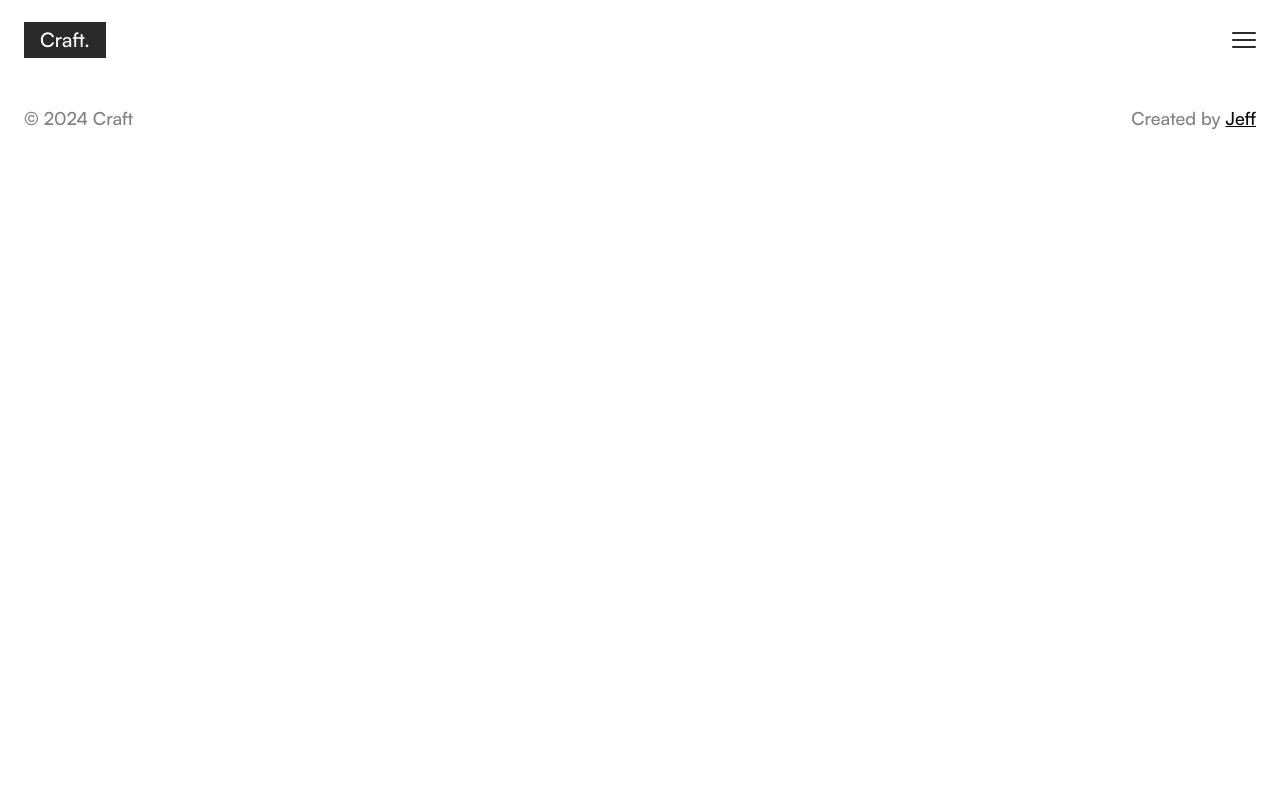
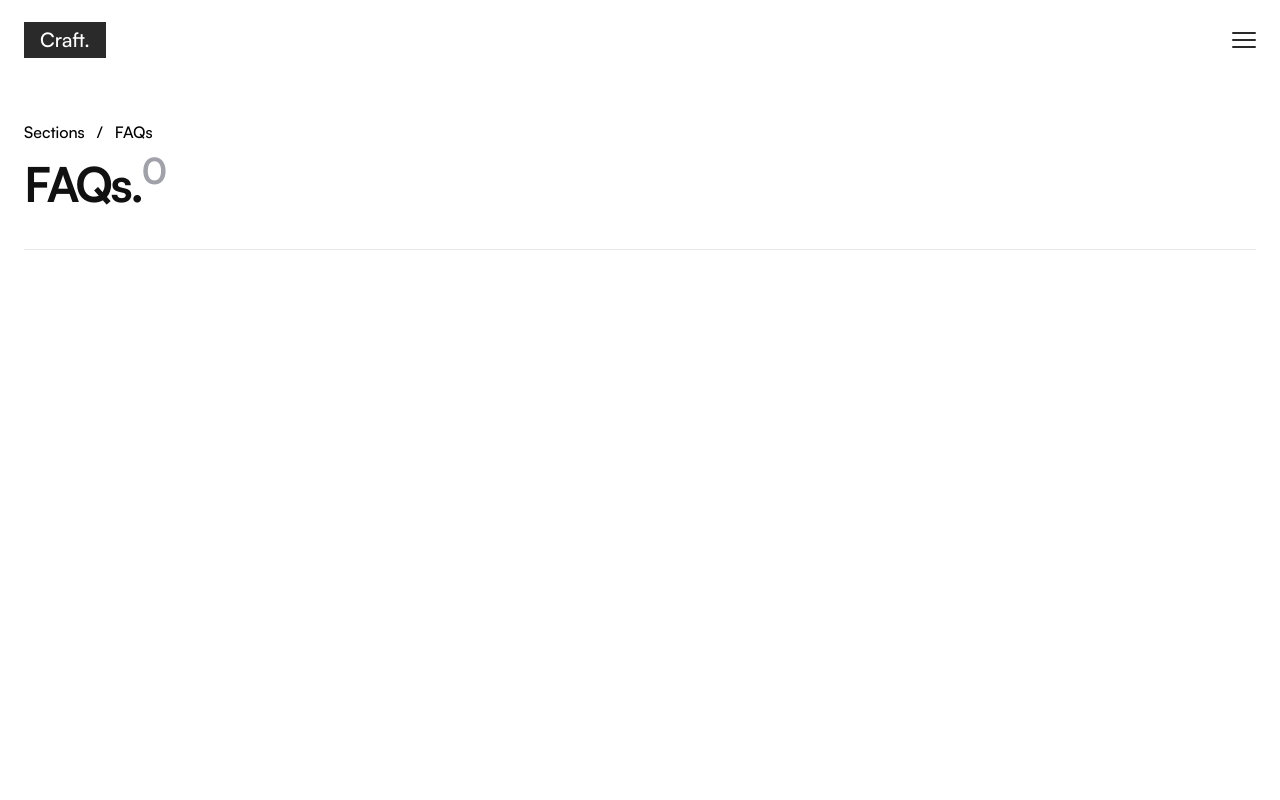
Before and after one commit to Jeff-Maina/craft, a Next.js app: page /sections/FAQs in a window 1280 px wide. Shown: the top 800 px of the page. Built offline with nearby package versions, Linux system fonts and the light colour scheme.

Commit message:
Add faq page

```diff
--- a/src/app/(pages)/sections/FAQs/page.tsx
+++ b/src/app/(pages)/sections/FAQs/page.tsx
@@ -1,5 +1,17 @@
+import PageLayout from "@/app/layouts/PageLayout";
+import type { Pageprops } from "@/lib/Interfaces";
+const PageOptions: Pageprops = {
+  page: "FAQs",
+  componentCount: 0,
+  category: "Sections",
+};
+
 const FAQs = () => {
-  return <section></section>;
+  return (
+    <PageLayout pageOptions={PageOptions}>
+      <section></section>
+    </PageLayout>
+  );
 };
 
 export default FAQs;
--- a/src/app/page.tsx
+++ b/src/app/page.tsx
@@ -31,8 +31,8 @@ export default function Home() {
         <br />
         <section className="flex flex-col gap-3">
           {ElementsData.map((element, index) => (
-            <a
-              href={element.elementPagePath}
+            <Link href={element.elementPagePath}>
+              <div
                 key={index}
                 className="h-36 apsect-video border border-zinc-200 rounded p-4 flex flex-col justify-end font-graphik-semibold"
               >
@@ -42,7 +42,8 @@ export default function Home() {
                     {element.componentCount}
                   </sup>{" "}
                 </p>
-            </a>
+              </div>
+            </Link>
           ))}{" "}
         </section>
       </section>
@@ -54,6 +55,7 @@ export default function Home() {
         <br />
         <section className="flex flex-col gap-3">
           {SectionsData.map((section, index) => (
+            <Link href={section.sectionPagePath}>
               <div className="h-36 apsect-video border border-zinc-200 rounded p-4 flex flex-col justify-end font-graphik-semibold">
                 <p className="text-[#111]">
                   {section.sectionName}{" "}
@@ -62,6 +64,7 @@ export default function Home() {
                   </sup>{" "}
                 </p>
               </div>
+            </Link>
           ))}{" "}
         </section>
       </section>
--- a/src/data/AppData.tsx
+++ b/src/data/AppData.tsx
@@ -22,7 +22,7 @@ export const SectionsData: Array<SectionProps> = [
   },
   {
     sectionName: "FAQS",
-    sectionPagePath: "/sections/FAQ",
+    sectionPagePath: "/sections/FAQs",
     componentCount: 0,
   },
   {
```
Lines whose indentation alone changed are shown as unchanged.
